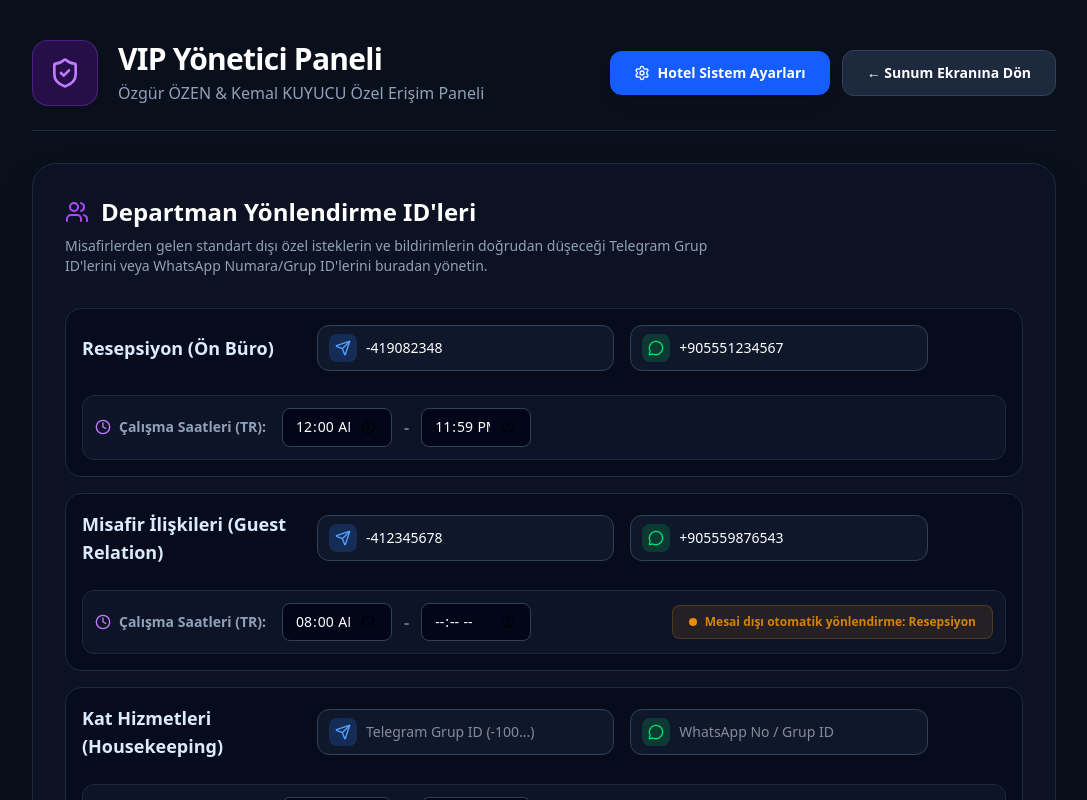
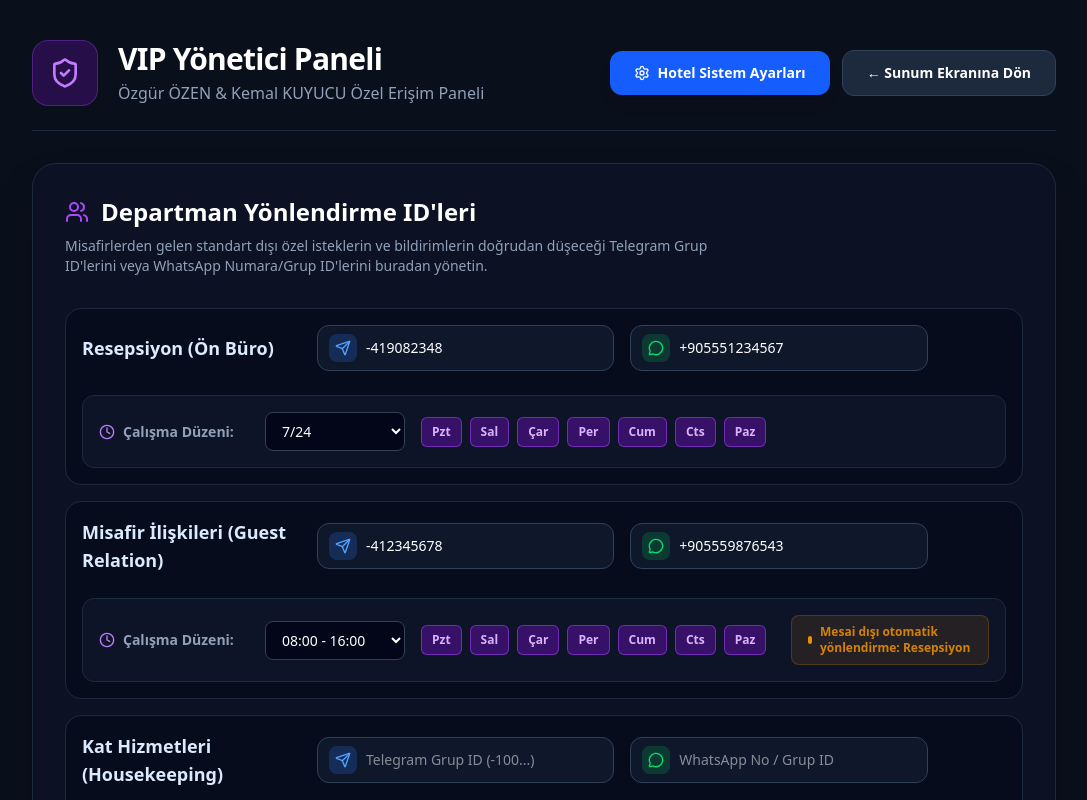
Before and after one commit to qltydigital-hub/HotelGenDigital, a Next.js app in the folder hotel-admin-dashboard/: page /admin-panel in a window 1280 px wide. Shown: the top 800 px of the page, without its empty margins (96-1183 px from the left). Built offline with nearby package versions, Linux system fonts and the light colour scheme.

Commit message:
feat: added predefined shifts and specific working days selection to VIP admin panel

```diff
--- a/hotel-admin-dashboard/src/app/admin-panel/page.tsx
+++ b/hotel-admin-dashboard/src/app/admin-panel/page.tsx
@@ -2,14 +2,17 @@
 import React, { useState } from 'react';
 import { ShieldCheck, MessageCircle, Send, Plus, Trash2, Users, Save, CheckCircle2, Settings, Clock } from 'lucide-react';
 import Link from 'next/link';
+
+export const ALL_DAYS = ['Pzt', 'Sal', 'Çar', 'Per', 'Cum', 'Cts', 'Paz'];
+export const SHIFTS = ['08:00 - 16:00', '16:00 - 00:00', '00:00 - 08:00', '08:00 - 18:00', '09:00 - 17:00', '7/24'];
 
 type Department = {
   id: number;
   name: string;
   telegramId: string;
   whatsappId: string;
-  startTime: string;
-  endTime: string;
+  shift: string;
+  workingDays: string[];
 };
 
 export default function AdminPanel() {
@@ -17,11 +20,11 @@ export default function AdminPanel() {
   const [newDept, setNewDept] = useState('');
 
   const [departments, setDepartments] = useState<Department[]>([
-    { id: 1, name: 'Resepsiyon (Ön Büro)', telegramId: '-419082348', whatsappId: '+905551234567', startTime: '00:00', endTime: '23:59' },
-    { id: 2, name: 'Misafir İlişkileri (Guest Relation)', telegramId: '-412345678', whatsappId: '+905559876543', startTime: '08:00', endTime: '24:00' },
-    { id: 3, name: 'Kat Hizmetleri (Housekeeping)', telegramId: '', whatsappId: '', startTime: '08:00', endTime: '22:00' },
-    { id: 4, name: 'Yiyecek & İçecek (F&B)', telegramId: '', whatsappId: '', startTime: '07:00', endTime: '23:00' },
-    { id: 5, name: 'Teknik Servis', telegramId: '', whatsappId: '', startTime: '08:00', endTime: '18:00' },
+    { id: 1, name: 'Resepsiyon (Ön Büro)', telegramId: '-419082348', whatsappId: '+905551234567', shift: '7/24', workingDays: [...ALL_DAYS] },
+    { id: 2, name: 'Misafir İlişkileri (Guest Relation)', telegramId: '-412345678', whatsappId: '+905559876543', shift: '08:00 - 16:00', workingDays: [...ALL_DAYS] },
+    { id: 3, name: 'Kat Hizmetleri (Housekeeping)', telegramId: '', whatsappId: '', shift: '08:00 - 16:00', workingDays: [...ALL_DAYS] },
+    { id: 4, name: 'Yiyecek & İçecek (F&B)', telegramId: '', whatsappId: '', shift: '16:00 - 00:00', workingDays: [...ALL_DAYS] },
+    { id: 5, name: 'Teknik Servis', telegramId: '', whatsappId: '', shift: '08:00 - 18:00', workingDays: [...ALL_DAYS] },
   ]);
 
   const handleSave = () => {
@@ -29,8 +32,20 @@ export default function AdminPanel() {
     setTimeout(() => setSaved(false), 3000);
   };
 
-  const updateDept = (id: number, field: keyof Department, value: string) => {
+  const updateDept = (id: number, field: keyof Department, value: any) => {
     setDepartments(departments.map(d => d.id === id ? { ...d, [field]: value } : d));
+  };
+
+  const toggleDay = (deptId: number, day: string) => {
+    setDepartments(departments.map(d => {
+      if (d.id === deptId) {
+        const days = d.workingDays.includes(day)
+          ? d.workingDays.filter(dayName => dayName !== day)
+          : [...d.workingDays, day];
+        return { ...d, workingDays: days };
+      }
+      return d;
+    }));
   };
 
   const addDept = (e: React.FormEvent) => {
@@ -41,8 +56,8 @@ export default function AdminPanel() {
       name: newDept,
       telegramId: '',
       whatsappId: '',
-      startTime: '08:00',
-      endTime: '17:00'
+      shift: '08:00 - 16:00',
+      workingDays: [...ALL_DAYS]
     }]);
     setNewDept('');
   };
@@ -148,17 +163,46 @@ export default function AdminPanel() {
                   )}
                 </div>
 
-                {/* Çalışma Saatleri */}
-                <div className="md:col-span-12 flex flex-col sm:flex-row gap-4 sm:items-center bg-slate-900/80 rounded-xl p-3 border border-slate-800 mt-2">
+                {/* Çalışma Saatleri ve Günleri */}
+                <div className="md:col-span-12 flex flex-col md:flex-row gap-4 items-start md:items-center bg-slate-900/80 rounded-xl p-4 border border-slate-800 mt-2">
                    <div className="flex items-center gap-2 text-sm text-slate-400 min-w-[150px]">
                       <Clock className="w-4 h-4 text-purple-400" />
-                      <span className="font-bold">Çalışma Saatleri (TR):</span>
+                      <span className="font-bold">Çalışma Düzeni:</span>
                    </div>
-                   <div className="flex items-center gap-3">
-                     <input type="time" value={dept.startTime} onChange={(e) => updateDept(dept.id, 'startTime', e.target.value)} className="bg-slate-950 border border-slate-700 rounded-lg px-3 py-2 text-sm text-white focus:outline-none focus:border-purple-500 text-center w-[110px]" />
-                     <span className="text-slate-500 font-bold">-</span>
-                     <input type="time" value={dept.endTime} onChange={(e) => updateDept(dept.id, 'endTime', e.target.value)} className="bg-slate-950 border border-slate-700 rounded-lg px-3 py-2 text-sm text-white focus:outline-none focus:border-purple-500 text-center w-[110px]" />
+
+                   <div className="flex flex-col sm:flex-row gap-4 items-start sm:items-center w-full">
+                     {/* Vardiya Seçimi */}
+                     <select
+                        value={dept.shift}
+                        onChange={(e) => updateDept(dept.id, 'shift', e.target.value)}
+                        className="bg-slate-950 border border-slate-700 rounded-lg px-3 py-2 text-sm text-white focus:outline-none focus:border-purple-500 w-[140px] cursor-pointer"
+                     >
+                       {SHIFTS.map(shift => (
+                         <option key={shift} value={shift}>{shift}</option>
+                       ))}
+                     </select>
+
+                     {/* Gün Seçimi */}
+                     <div className="flex flex-wrap gap-2">
+                       {ALL_DAYS.map(day => {
+                         const isActive = dept.workingDays.includes(day);
+                         return (
+                           <button
+                             key={day}
+                             onClick={() => toggleDay(dept.id, day)}
+                             className={`text-xs px-2.5 py-1.5 rounded-md font-bold transition-all border ${
+                               isActive
+                                ? 'bg-purple-600/30 text-purple-300 border-purple-500/50'
+                                : 'bg-slate-950 text-slate-500 border-slate-800 hover:border-slate-600'
+                             }`}
+                           >
+                             {day}
+                           </button>
+                         )
+                       })}
+                     </div>
                    </div>
+
                    {dept.id !== 1 && (
                      <div className="ml-auto text-xs font-bold text-amber-500/80 bg-amber-500/10 px-4 py-2 rounded-lg border border-amber-500/20">
                        <span className="flex items-center gap-2">
```
